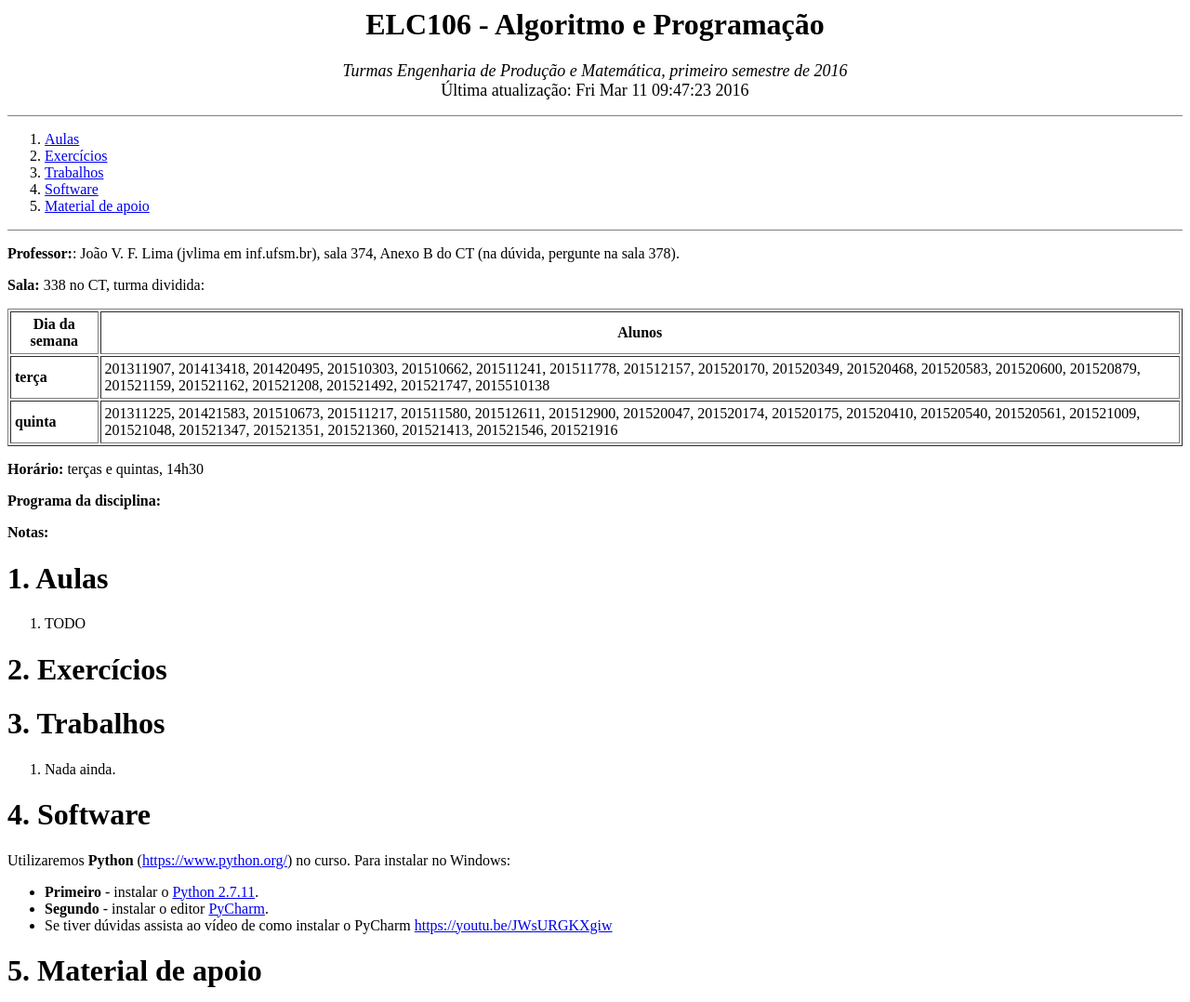
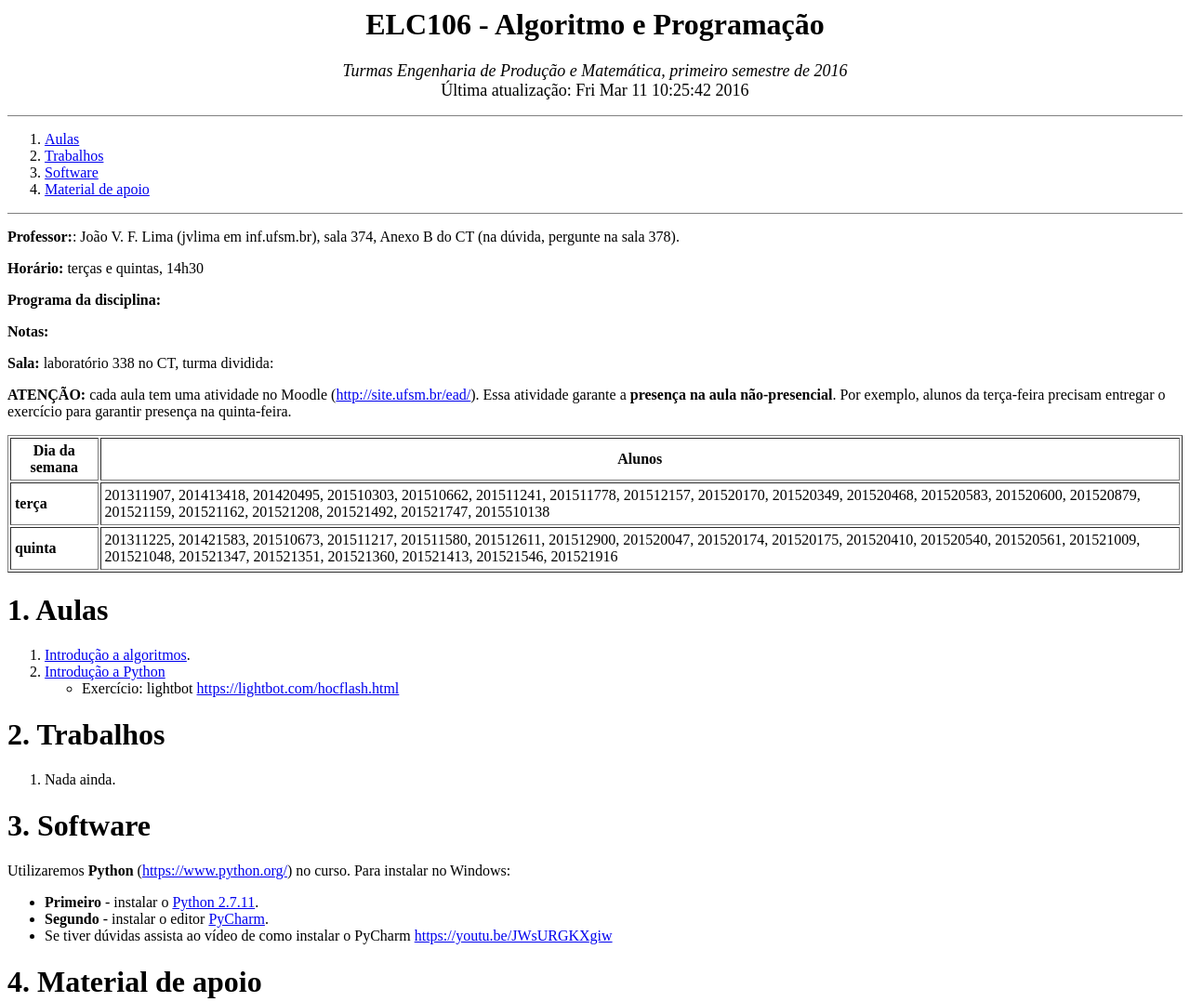
Before and after one commit to joao-lima/l2-2016a, a plain HTML site: page algo2016a/index.html in a window 1280 px wide. Shown: the top 1078 px of the page at 93% size. Drawn offline with Linux system fonts and the light colour scheme.

Commit message:
descricao presenca

```diff
--- a/algo2016a/index.html
+++ b/algo2016a/index.html
@@ -8,7 +8,7 @@
 <CENTER>
 <H1>ELC106 - Algoritmo e Programação </H1>
 <FONT SIZE="4"><I>Turmas Engenharia de Produção e Matemática, primeiro semestre de 2016</I></FONT><BR>
-<FONT SIZE="4">Última atualização: Fri Mar 11 09:47:23 2016	</FONT>
+<FONT SIZE="4">Última atualização: Fri Mar 11 10:25:42 2016	</FONT>
 </CENTER>
 
 <P></P>
@@ -17,10 +17,9 @@
 
   <OL>
   <LI><A HREF="#toc1">Aulas</A>
-  <LI><A HREF="#toc2">Exercícios</A>
-  <LI><A HREF="#toc3">Trabalhos</A>
-  <LI><A HREF="#toc4">Software</A>
-  <LI><A HREF="#toc5">Material de apoio</A>
+  <LI><A HREF="#toc2">Trabalhos</A>
+  <LI><A HREF="#toc3">Software</A>
+  <LI><A HREF="#toc4">Material de apoio</A>
   </OL>
 
 <P></P>
@@ -30,7 +29,22 @@
 <B>Professor:</B>: João V. F. Lima (jvlima em inf.ufsm.br), sala 374, Anexo B do CT (na dúvida, pergunte na sala 378).
 </P>
 <P>
-<B>Sala:</B> 338 no CT, turma dividida:
+<B>Horário:</B> terças e quintas, 14h30
+</P>
+<P>
+<B>Programa da disciplina:</B>
+</P>
+<P>
+<B>Notas:</B>
+</P>
+<P>
+<B>Sala:</B> laboratório 338 no CT, turma dividida:
+</P>
+<P>
+<B>ATENÇÃO:</B> cada aula tem uma atividade no Moodle (<A HREF="http://site.ufsm.br/ead/">http://site.ufsm.br/ead/</A>).
+Essa atividade garante a <B>presença na aula não-presencial</B>. Por exemplo,
+alunos da terça-feira precisam entregar o exercício para garantir presença na
+quinta-feira.
 </P>
 
 <TABLE BORDER="1" CELLPADDING="4">
@@ -48,35 +62,26 @@
 </TR>
 </TABLE>
 
-<P>
-<B>Horário:</B> terças e quintas, 14h30
-</P>
-<P>
-<B>Programa da disciplina:</B>
-</P>
-<P>
-<B>Notas:</B>
-</P>
-
 <A NAME="toc1"></A>
 <H1>1. Aulas</H1>
 
 <OL>
-<LI>TODO
+<LI><A HREF="aulas/aula1-intro.pdf">Introdução a algoritmos</A>.
+<LI><A HREF="aulas/aula02.pdf">Introdução a Python</A>
+  <UL>
+  <LI>Exercício: lightbot <A HREF="https://lightbot.com/hocflash.html">https://lightbot.com/hocflash.html</A>
+  </UL>
 </OL>
 
 <A NAME="toc2"></A>
-<H1>2. Exercícios</H1>
-
-<A NAME="toc3"></A>
-<H1>3. Trabalhos</H1>
+<H1>2. Trabalhos</H1>
 
 <OL>
 <LI>Nada ainda.
 </OL>
 
-<A NAME="toc4"></A>
-<H1>4. Software</H1>
+<A NAME="toc3"></A>
+<H1>3. Software</H1>
 
 <P>
 Utilizaremos <B>Python</B> (<A HREF="https://www.python.org/">https://www.python.org/</A>) no curso. Para instalar no Windows:
@@ -88,8 +93,8 @@ Utilizaremos <B>Python</B> (<A HREF="https://www.python.org/">https://www.python
 <LI>Se tiver dúvidas assista ao vídeo de como instalar o PyCharm <A HREF="https://youtu.be/JWsURGKXgiw">https://youtu.be/JWsURGKXgiw</A>
 </UL>
 
-<A NAME="toc5"></A>
-<H1>5. Material de apoio</H1>
+<A NAME="toc4"></A>
+<H1>4. Material de apoio</H1>
 
 <UL>
 <LI><A HREF="https://drive.google.com/file/d/0B9YbxBHKIEpEUDFHZ3BabWI3MkE/view?usp=sharing">Apostila de lógica</A>.
```
Also changed, not shown: 1 other file.
